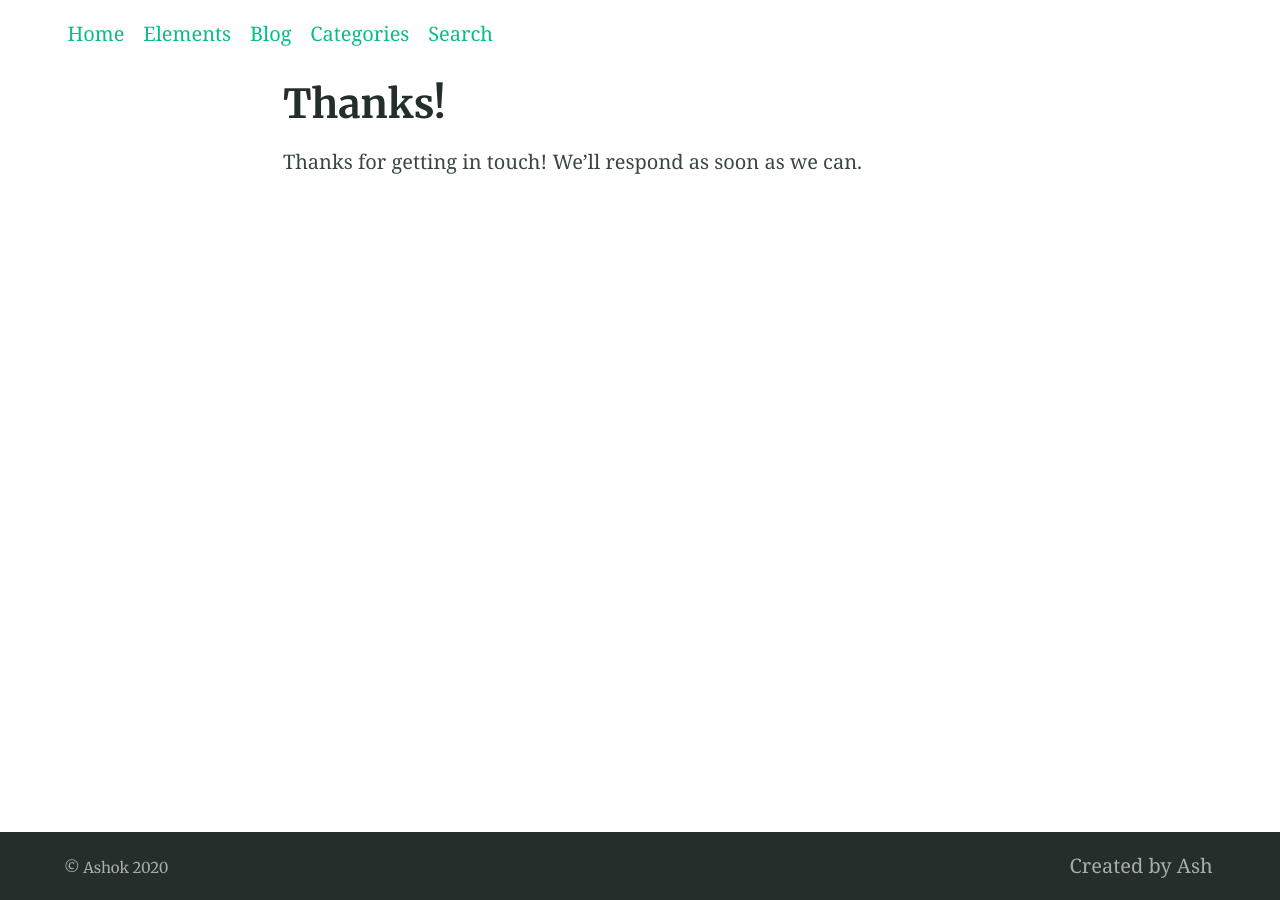
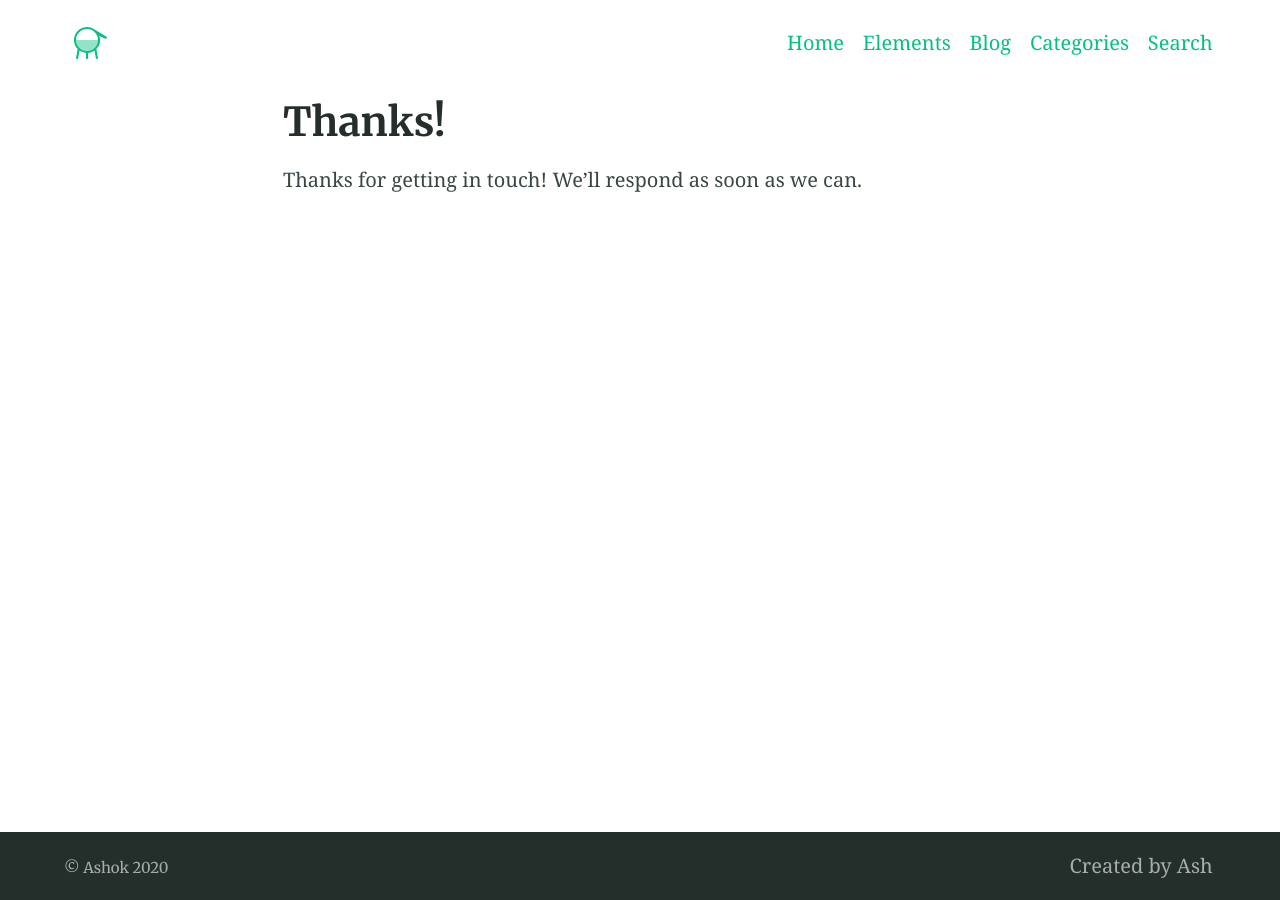
Before and after one commit to ashokkri/ashokkri.github.io, a Jekyll site: the page built from thanks.md, in a window 1280 px wide. Built offline with Jekyll 4.4.1, drawn with Linux system fonts in a browser that asks for light colours.

Commit message:
Update _config.yml

```diff
--- a/_config.yml
+++ b/_config.yml
@@ -94,6 +94,7 @@ defaults:
 encoding: utf-8 # Make sure the encoding is right
 lang: en-GB # Set the site language
 title: "Ashok" # Site name or title, also used in jekyll-seo-tag
+logo: "/assets/logos/logo.svg" # Site logo, also used in jekyll-seo-tag
 description: "Alembic is a starting point for Jekyll projects. Rather than starting from scratch, this boilerplate is designed to get the ball rolling immediately" # Site description and default description, also used in jekyll-seo-tag
 url: "https://alembic.darn.es" # Site url, also used in jekyll-seo-tag
 baseurl: ""
```
